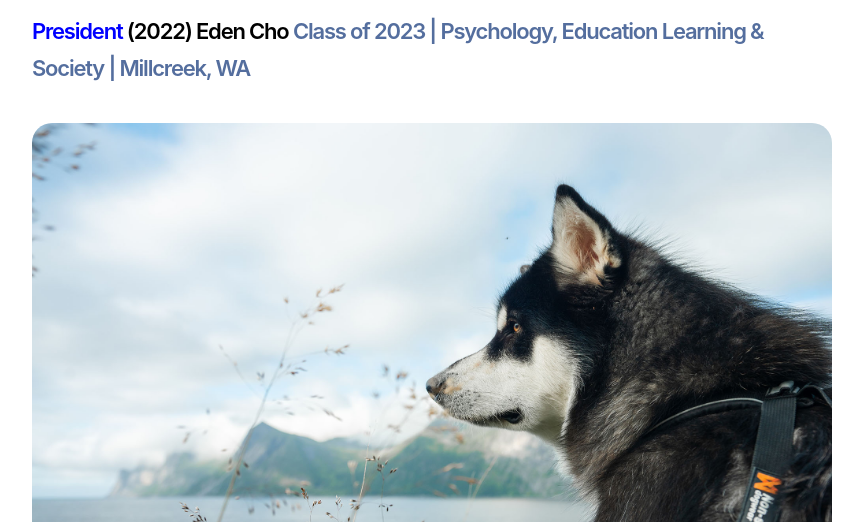
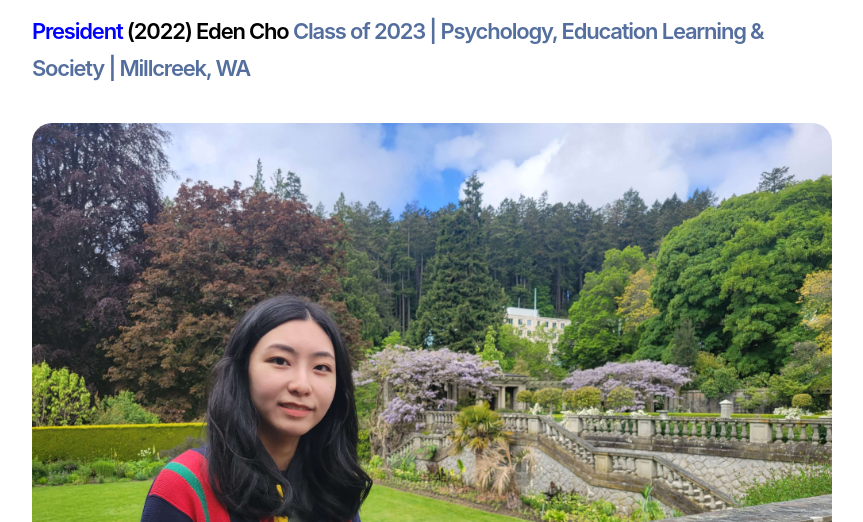
Before and after one commit to mazurka119/unicefuw, a plain HTML site: page index.html in a window 1280 px wide. Shown: the part 3874-4396 px from the top of the page, without its empty margins (208-1071 px from the left). Drawn offline with Linux system fonts and the light colour scheme; a script that the page names is missing.

Commit message:
Update index.html

```diff
--- a/index.html
+++ b/index.html
@@ -271,7 +271,7 @@
                                 Class of 2023 | Psychology, Education Learning & Society | Millcreek, WA
                                  </span>
                                 <br><br>
-                                <a href="https://www.instagram.com/yebinec/"><img src="eden.jpg" style="width: 100%" /></a>
+                                <a href="https://www.instagram.com/yebinec/"><img src="/pics/eden.jpg" style="width: 100%" /></a>
                                 <br><br><br>
                                 <a href="https://huskylink.washington.edu/organization/unicefuw" id="flei">Vice President</a>
                                 (2022) Julie Kim <span class="technologies"> Class of 2024 | Sociology , Environmental Health | Puyallup, WA
```
